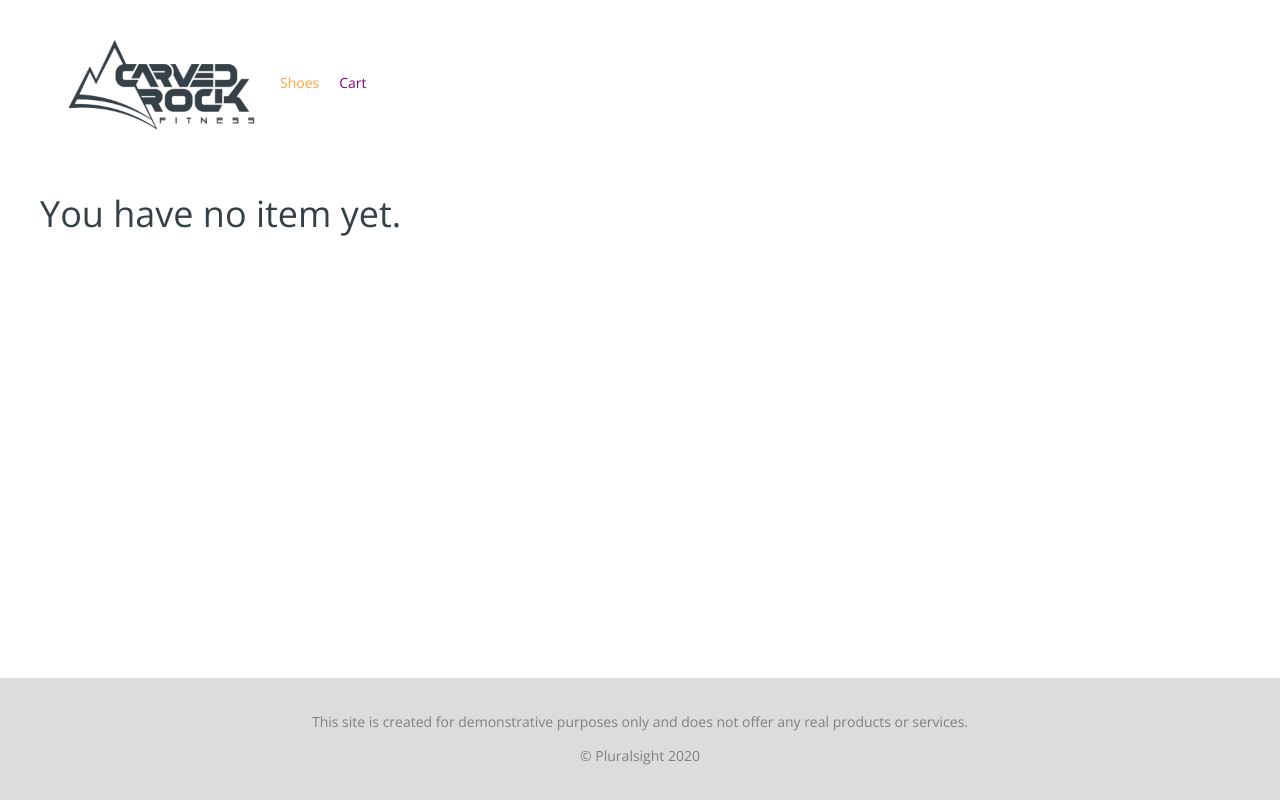
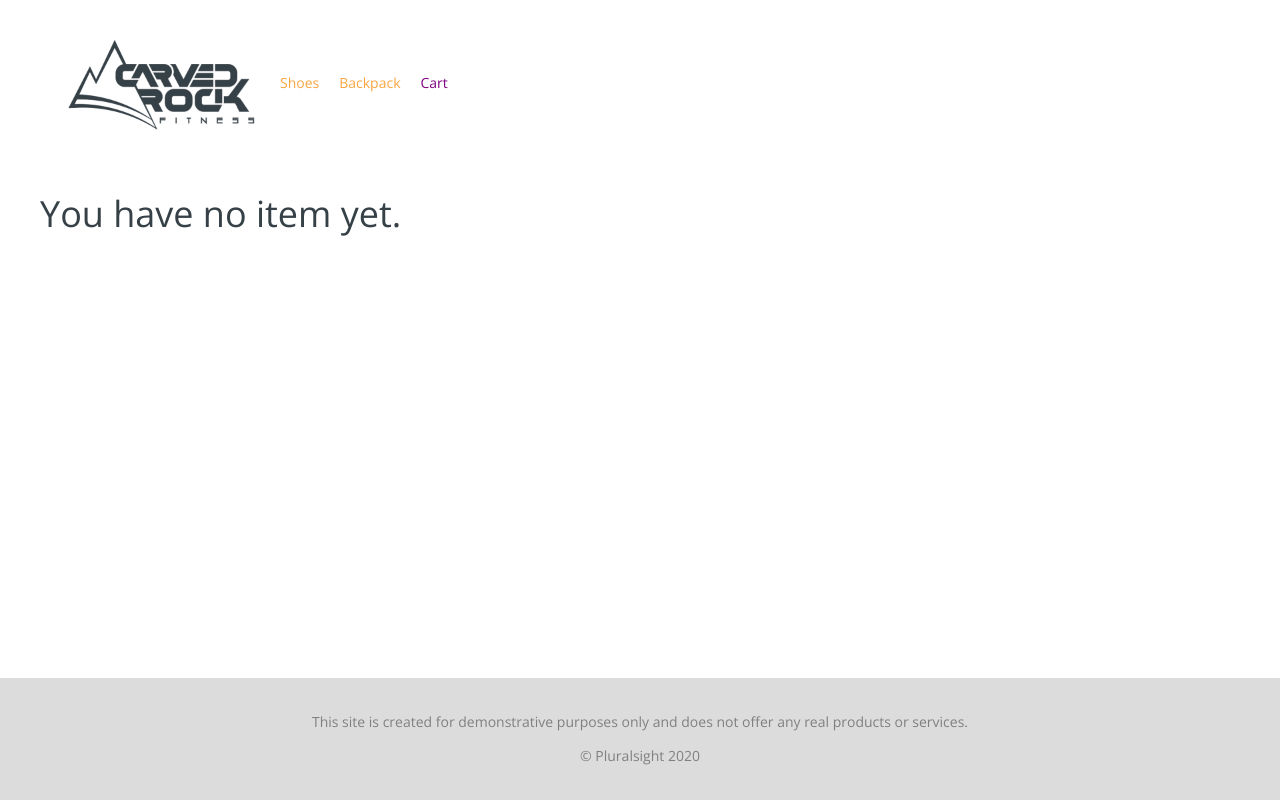
Before and after one commit to IsmailMAJBAR/reactManagementState, a React (Create React App) app: page /cart in a window 1280 px wide. Built offline with nearby package versions, Linux system fonts and the light colour scheme; no server answers.

Commit message:
adding new categorie products backpack and adding number of items in the header nav bar

```diff
--- a/db.json
+++ b/db.json
@@ -57,28 +57,51 @@
         }
       ],
       "description": "Look stylish while stomping in the mud."
+    },
+    {
+      "id": 4,
+      "category": "backpack",
+      "image": "backpack1.jpg",
+      "name": "Decathlon",
+      "price": 88.88,
+      "skus": [
+        {
+          "sku": "41",
+          "size": 1
+        },
+        {
+          "sku": "42",
+          "size": 2
+        },
+        {
+          "sku": "43",
+          "size": 3
         }
       ],
-  "shippingAddress": [
-    {
-      "id": 1,
-      "city": "",
-      "country": ""
+      "description": "This backpacs has all you need."
     },
     {
-      "city": "fes",
-      "country": "China",
-      "id": 2
+      "id": 5,
+      "category": "backpack",
+      "image": "backpack2.jpg",
+      "name": "Intersport",
+      "price": 99.99,
+      "skus": [
+        {
+          "sku": "56",
+          "size": 6
         },
         {
-      "city": "",
-      "country": "",
-      "id": 3
+          "sku": "57",
+          "size": 7
         },
         {
-      "city": "kk",
-      "country": "Canada",
-      "id": 4
+          "sku": "58",
+          "size": 8
         }
-  ]
+      ],
+      "description": "This backpacs is what you want."
     }
+  ],
+  "shippingAddress": []
+}
--- a/src/Cart.jsx
+++ b/src/Cart.jsx
@@ -22,20 +22,6 @@ export default function Cart() {
     );
     return response;
   };
-  // const fetchCartItems = async (urls) => {
-  //   const data = await Promise.all(
-  //     urls.map(async url => {
-  //       const response = await fetch(process.env.REACT_APP_API_BASE_URL + url);
-  //       if (!response.ok) {
-  //         throw new Error(`Fetching ${ url } resulted in ${ response.statusText }`);
-  //       }
-  //       return response.json();
-  //     })
-  //   );
-  //   return data;
-  // };
-
-  // const { data: products, loading, error } = useFetchAll(urls);
 
   const { data: products, isLoading, error } =
     useQuery({
@@ -45,7 +31,10 @@ export default function Cart() {
     });
 
   const navigate = useNavigate();
-  const totalItems = cart.reduce((total, item) => total + item.quantity, 0);
+  const itemsInCart = cart.reduce((total, item) => total + item.quantity, 0);
+
+  console.log("🚀 ~ file: Cart.jsx:36 ~ Cart ~ itemsInCart:", itemsInCart)
+
 
   function renderItem(itemInCart) {
     const { id, sku, quantity } = itemInCart;
@@ -92,7 +81,7 @@ export default function Cart() {
 
   return (
     <section id="cart">
-      <h1>{ totalItems === 0 ? " You have no item yet." : totalItems > 1 ? `You have ${ totalItems } items.` : "You have 1 item." }</h1>
+      <h1>{ itemsInCart === 0 ? " You have no item yet." : itemsInCart > 1 ? `You have ${ itemsInCart } items.` : "You have 1 item." }</h1>
       { cart.length > 0 && <button
         className="btn btn-primary"
         onClick={ () => { navigate("/checkout") }
--- a/src/CheckoutFormik.jsx
+++ b/src/CheckoutFormik.jsx
@@ -26,12 +26,12 @@ export default function Checkout() {
   const { dispatch } = useCartContext();
   const [saveError, setSaveError] = useState(null);
 
-  function getErrors(address) {
-    const result = {};
-    if (!address.city) result.city = "City is required.";
-    if (!address.country) result.country = "Country is required.";
-    return result;
-  }
+  // function getErrors(address) {
+  //   const result = {};
+  //   if (!address.city) result.city = "City is required.";
+  //   if (!address.country) result.country = "Country is required.";
+  //   return result;
+  // }
 
   async function handleSubmit(address, formikProps) {
     const { setStatus, setSubmitting, isValid } = formikProps;
--- a/src/Header.jsx
+++ b/src/Header.jsx
@@ -2,7 +2,15 @@ import React from "react";
 import { Link, NavLink } from "react-router-dom";
 import "./header.css";
 
+import { useCartContext } from "./cartContext";
+
+
+
+
 export default function Header() {
+  const { cart, dispatch } = useCartContext();
+  const itemsInCart = cart.reduce((total, item) => total + item.quantity, 0);
+
   return (
     <header>
       <nav>
@@ -20,8 +28,15 @@ export default function Header() {
             </NavLink>
           </li>
           <li>
+            <NavLink
+              className={ ({ isActive }) => (isActive ? "active" : "") }
+              to="/backpack">
+              Backpack
+            </NavLink>
+          </li>
+          <li>
             <NavLink className={ ({ isActive }) => (isActive ? "active" : "") } to="/cart">
-              Cart
+              { itemsInCart === 0 ? "Cart" : "Cart (" + itemsInCart + ")" }
             </NavLink>
           </li>
         </ul>
--- a/src/Products.jsx
+++ b/src/Products.jsx
@@ -21,7 +21,7 @@ export default function Products() {
 
   const { data: products, isLoading, error } =
     useQuery({
-      queryKey: ['productsCacheData'],
+      queryKey: ['productsCacheData', category],
       queryFn: () => fetchProducts(category),
       retry: 0,
     });
--- a/src/cartContext.js
+++ b/src/cartContext.js
@@ -7,7 +7,7 @@ export const CartContext = createContext(null);
 let initialCart;
 
 try {
-  initialCart = JSON.parse(localStorage.getItem("cart")) ?? []
+  initialCart = JSON.parse(localStorage.getItem("cart")) ?? [];
 } catch {
   console.error("cart could not be parsed into json");
   initialCart = [];
@@ -18,7 +18,7 @@ export function CartProvider(props) {
 
 
   useEffect(() => {
-    localStorage.setItem("cart", JSON.stringify(cart))
+    localStorage.setItem("cart", JSON.stringify(cart));
   }, [cart]);
 
   return <CartContext.Provider value={ { cart, dispatch } }>
```
Also changed, not shown: public/images/backpack1.jpg (added), public/images/backpack2.jpg (added). Lines whose indentation alone changed are shown as unchanged.
